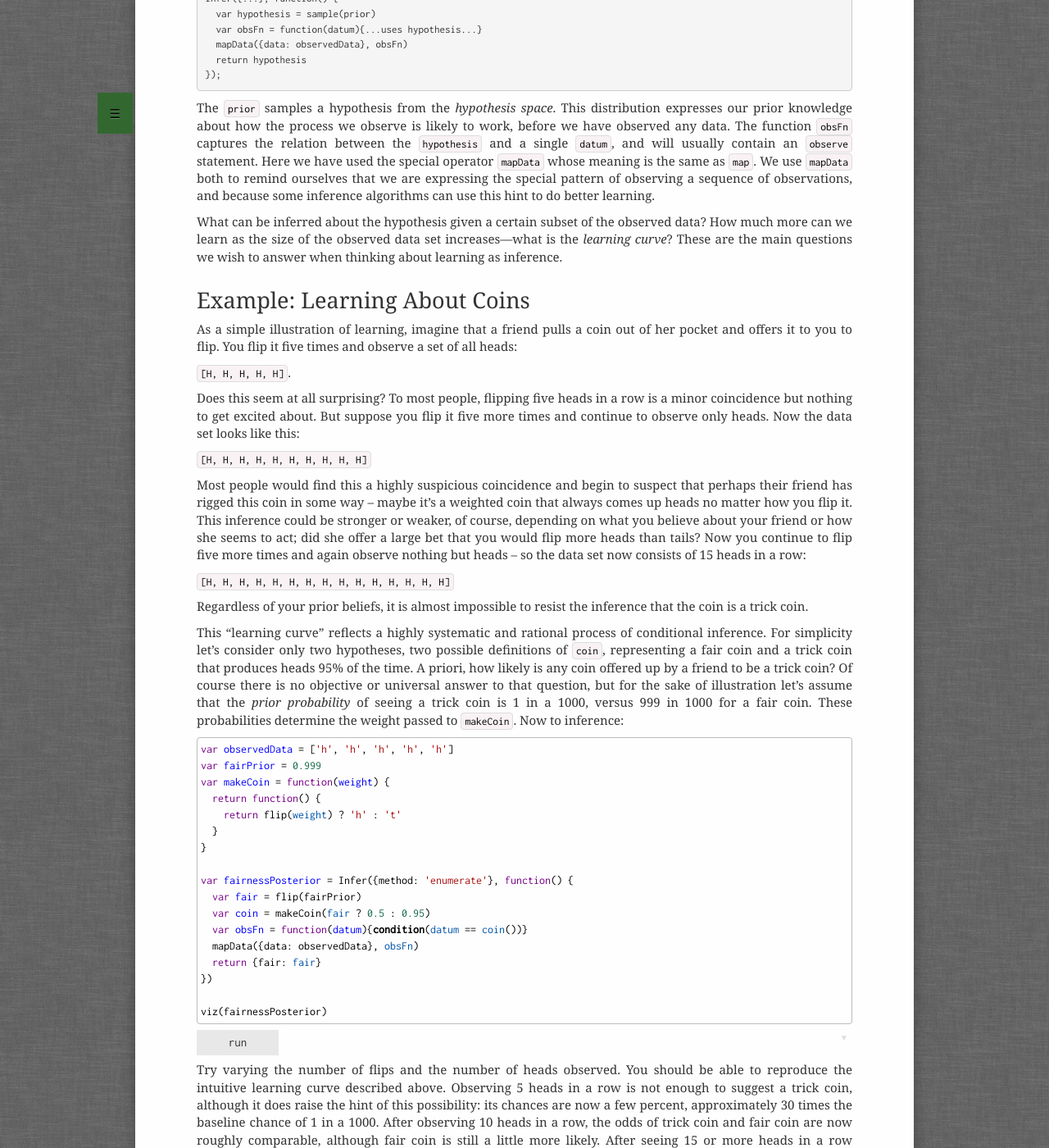
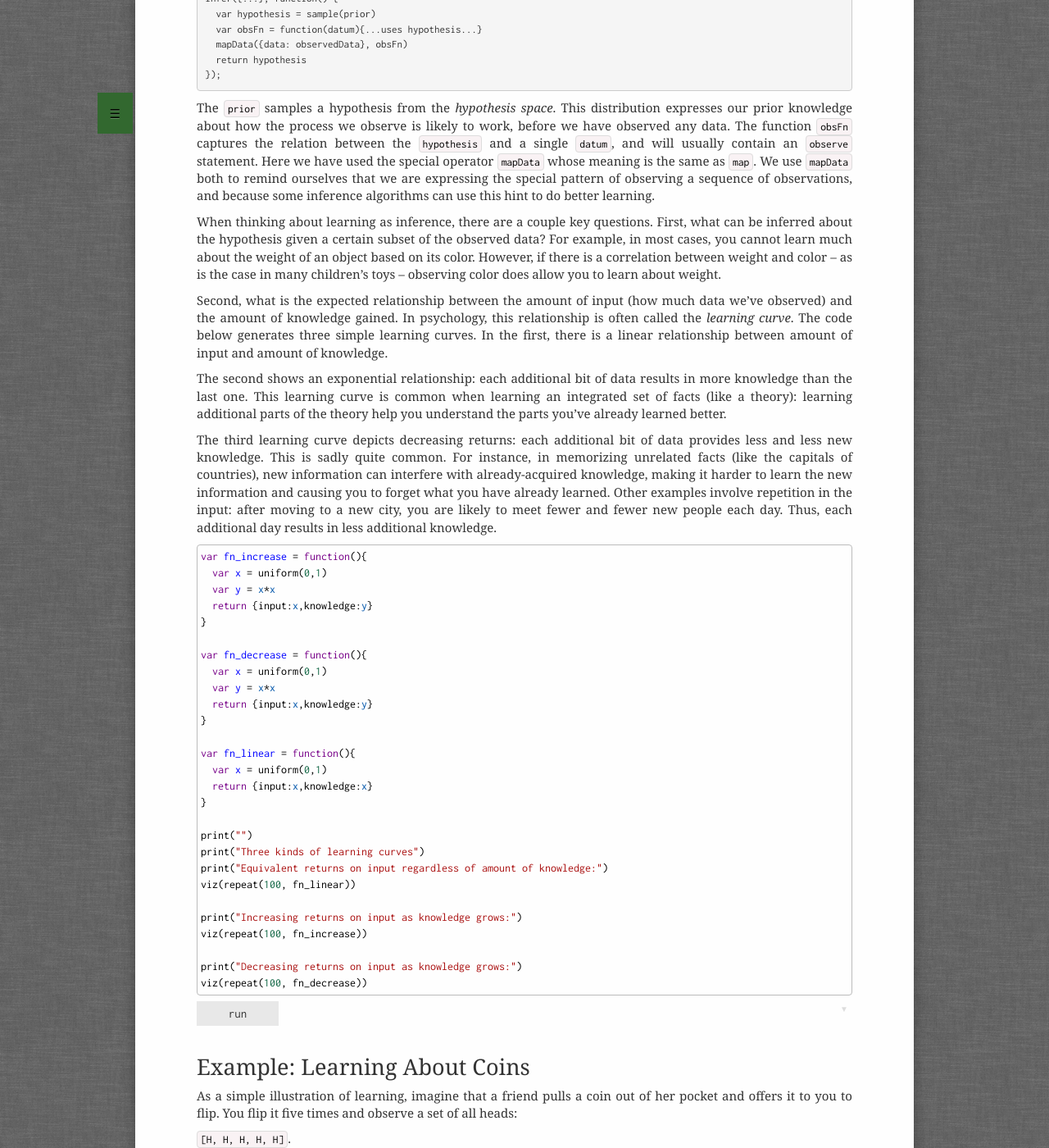
Before and after one commit to probmods/probmods2, a Jekyll site: the page built from chapters/08-learning-as-conditional-inference.md, in a window 1280 px wide and 1400 px high, scrolled down 374 px. Shown: the whole window at 82% size. Built offline with Jekyll 4.4.1, drawn with Linux system fonts in a browser that asks for light colours; a script that is not in the unit is left out; some of the changed text lies outside the part shown.

Commit message:
Added explanation of learning curves to learning as conditional inference.

```diff
--- a/chapters/08-learning-as-conditional-inference.md
+++ b/chapters/08-learning-as-conditional-inference.md
@@ -38,7 +38,43 @@
 The function `obsFn` captures the relation between the `hypothesis` and a single `datum`, and will usually contain an `observe` statement.
 Here we have used the special operator [`mapData`](http://webppl.readthedocs.io/en/master/functions/arrays.html?highlight=mapData) whose meaning is the same as `map`. We use `mapData` both to remind ourselves that we are expressing the special pattern of observing a sequence of observations, and because some inference algorithms can use this hint to do better learning.
 
-What can be inferred about the hypothesis given a certain subset of the observed data? How much more can we learn as the size of the observed data set increases---what is the *learning curve*? These are the main questions we wish to answer when thinking about learning as inference.
+When thinking about learning as inference, there are a couple key questions. First, what can be inferred about the hypothesis given a certain subset of the observed data? For example, in most cases, you cannot learn much about the weight of an object based on its color. However, if there is a correlation between weight and color -- as is the case in many children's toys -- observing color does allow you to learn about weight.
+
+Second, what is the expected relationship between the amount of input (how much data we've observed) and the amount of knowledge gained. In psychology, this relationship is often called the *learning curve*. The code below generates three simple learning curves. In the first, there is a linear relationship between amount of input and amount of knowledge.
+
+The second shows an exponential relationship: each additional bit of data results in more knowledge than the last one. This learning curve is common when learning an integrated set of facts (like a theory): learning additional parts of the theory help you understand the parts you've already learned better.
+
+The third learning curve depicts decreasing returns: each additional bit of data provides less and less new knowledge. This is sadly quite common. For instance, in memorizing unrelated facts (like the capitals of countries), new information can interfere with already-acquired knowledge, making it harder to learn the new information and causing you to forget what you have already learned. Other examples involve repetition in the input: after moving to a new city, you are likely to meet fewer and fewer new people each day. Thus, each additional day results in less additional knowledge.
+
+~~~~js
+var fn_increase = function(){
+  var x = uniform(0,1)
+  var y = x*x
+  return {input:x,knowledge:y}
+}
+
+var fn_decrease = function(){
+  var x = uniform(0,1)
+  var y = x*x
+  return {input:x,knowledge:y}
+}
+
+var fn_linear = function(){
+  var x = uniform(0,1)
+  return {input:x,knowledge:x}
+}
+
+print("")
+print("Three kinds of learning curves")
+print("Equivalent returns on input regardless of amount of knowledge:")
+viz(repeat(100, fn_linear))
+
+print("Increasing returns on input as knowledge grows:")
+viz(repeat(100, fn_increase))
+
+print("Decreasing returns on input as knowledge grows:")
+viz(repeat(100, fn_decrease))
+~~~~
 
 # Example: Learning About Coins
 
@@ -489,6 +525,6 @@
 
 * Learning Structured Generative Concepts. A. Stuhlmueller, J. B. Tenenbaum, and N. D. Goodman (2010). Proceedings of the Thirty-Second Annual Conference of the Cognitive Science Society.
 
-<!-- Test your knowledge: [Exercises]({{site.baseurl}}/exercises/08-learning-as-conditional-inference.html)  -->
+Test your knowledge: [Exercises]({{site.baseurl}}/exercises/08-learning-as-conditional-inference.html)
 
 Next chapter: [Hierarchical models]({{site.baseurl}}/chapters/09-hierarchical-models.html)
```
